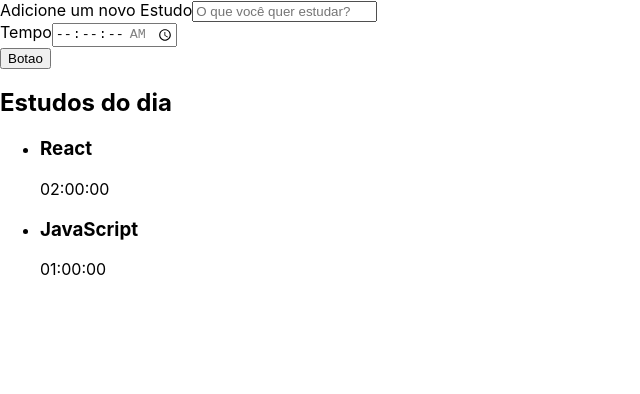
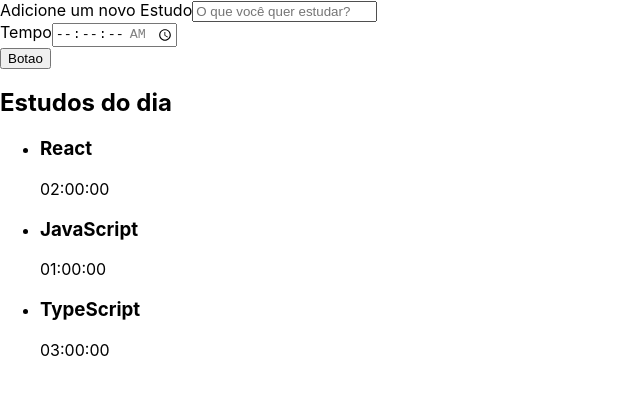
Before and after one commit to DevKaue/React-escrevendo-com-Typescript, a React (Create React App) app in the folder alura-studies/: page / in a window 1280 px wide. Shown: the top 394 px of the page, without its empty margins (0-640 px from the left). Built offline with nearby package versions, Linux system fonts and the light colour scheme.

Commit message:
feat: Criando lista utilizando array

```diff
--- a/alura-studies/src/components/List/index.tsx
+++ b/alura-studies/src/components/List/index.tsx
@@ -2,19 +2,32 @@
 
 function List()
 {
+
+    const tasks = [
+        {
+            task: 'React',
+            time: '02:00:00'
+        },
+        {
+            task: 'JavaScript',
+            time: '01:00:00'
+        },
+        {
+            task: 'TypeScript',
+            time: '03:00:00'
+        }
+    ]
+
     return(
         <aside>
             <h2> Estudos do dia </h2>
             <ul>
-                <li>
-                    <h3>React</h3>
-                    <span>02:00:00</span>
-                </li>
-
-                <li>
-                    <h3>JavaScript</h3>
-                    <span>01:00:00</span>
-                </li>
+                {tasks.map((item, index) => (
+                    <li key={index}>
+                        <h3> {item.task} </h3>
+                        <span> {item.time} </span>
+                    </li>
+                ))}
             </ul>
         </aside>
     )
```
